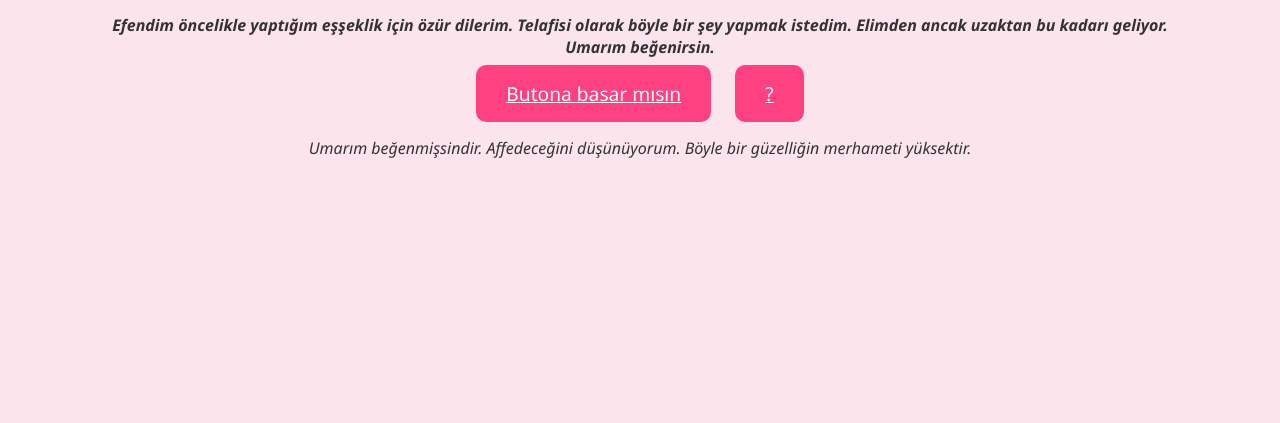
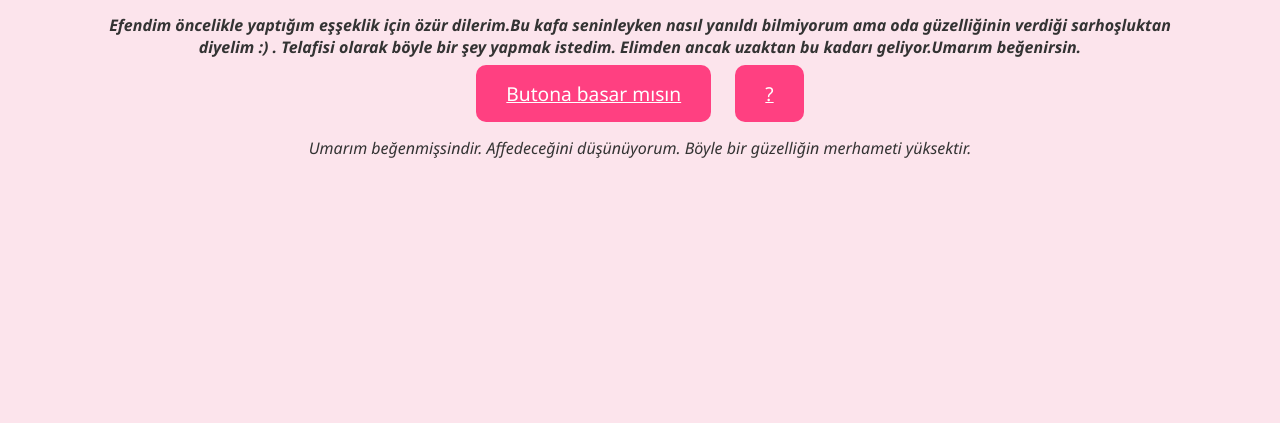
Before and after one commit to ArsaDevelop0/Esoss, a plain HTML site: page index.html in a window 1280 px wide. Shown: the part 377-800 px from the top of the page. Drawn offline with Linux system fonts and the light colour scheme.

Commit message:
Update index.html

```diff
--- a/index.html
+++ b/index.html
@@ -11,10 +11,9 @@
     <h1 style="color: rgb(75, 53, 97);">Eslem için</h1>
     <div class="custom-message">
     <b>Efendim öncelikle yaptığım eşşeklik
-      için özür dilerim. Telafisi olarak böyle
+      için özür dilerim.Bu kafa seninleyken nasıl yanıldı bilmiyorum ama oda güzelliğinin verdiği sarhoşluktan diyelim :) . Telafisi olarak böyle
       bir şey yapmak istedim. Elimden ancak
-      uzaktan bu kadarı geliyor.
-      Umarım beğenirsin.</b></pre>
+      uzaktan bu kadarı geliyor.Umarım beğenirsin.</b></pre>
     </div>
     <br>
     <div class="buttons">
```
